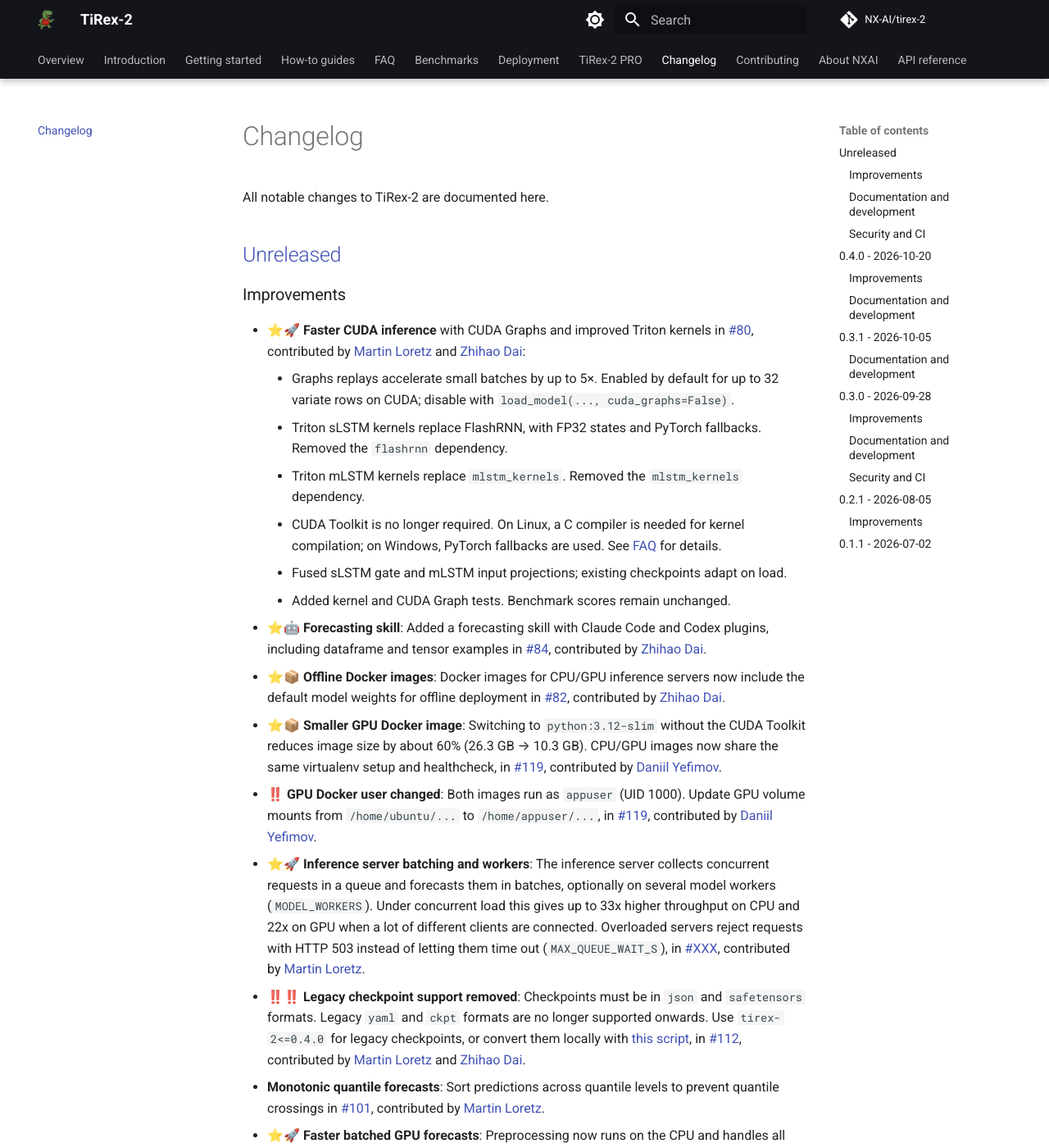
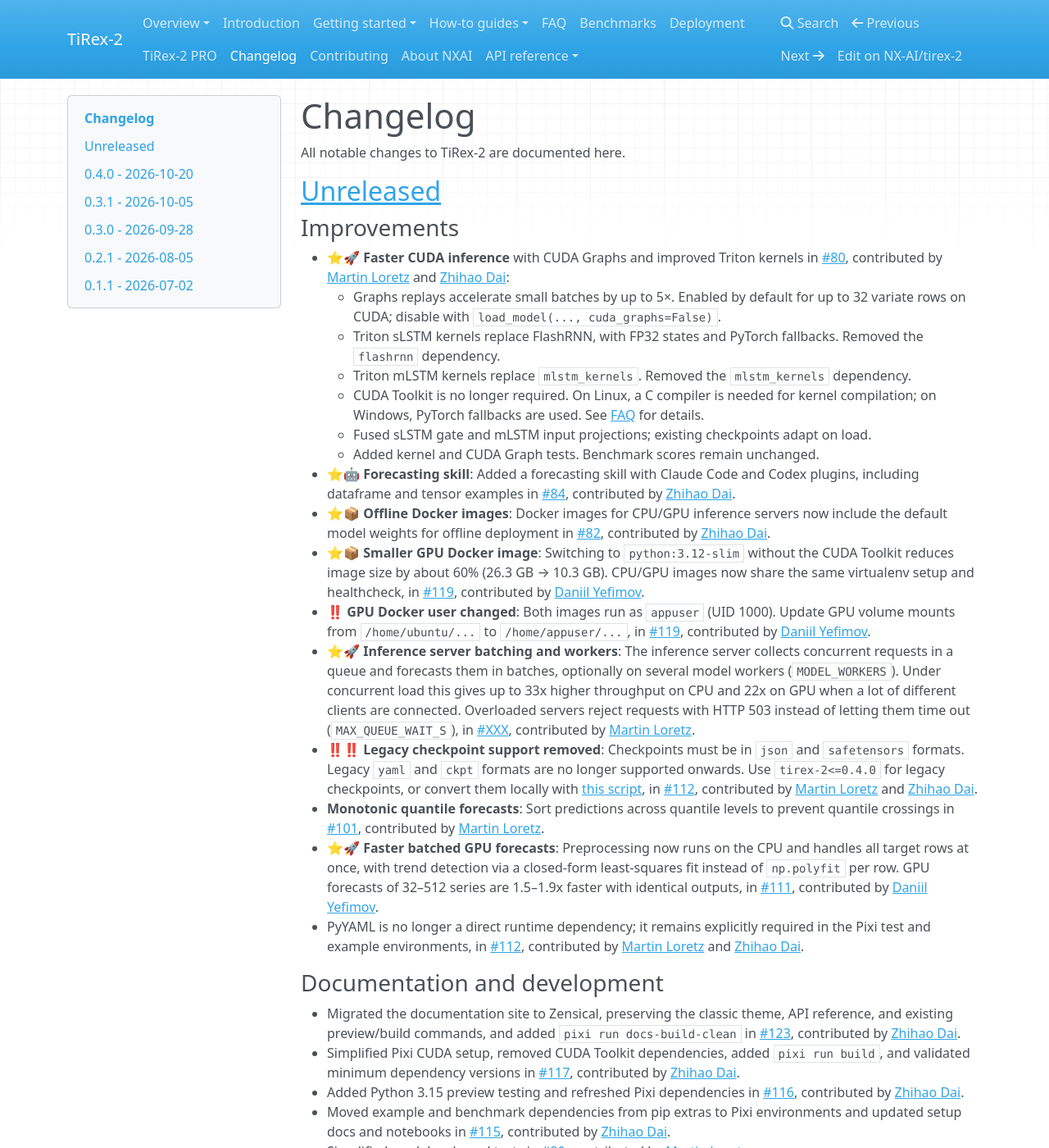
Before and after one commit to NX-AI/tirex-2, an MkDocs documentation site: the page built from docs/changelog.md, in a window 1280 px wide and 1400 px high. Shown: the whole window at 82% size. Built offline with MkDocs 1.6.1, drawn with Linux system fonts in a browser that asks for light colours; nearby versions of some CDN libraries; comment, search, counter and statistics services are not loaded; some of the changed text lies outside the part shown.

Commit message:
Docs: migrate documentation to Zensical (#123)
* docs: migrate documentation to Zensical

* docs(site): document Zensical workflows and add clean build task

* docs(changelog): link Zensical migration PR

```diff
--- a/CHANGELOG.md
+++ b/CHANGELOG.md
@@ -26,6 +26,7 @@
 
 ### Documentation and development
 
+- Migrated the documentation site to Zensical, preserving the classic theme, API reference, and existing preview/build commands, and added `pixi run docs-build-clean` in [#123](https://github.com/NX-AI/tirex-2/pull/123), contributed by [Zhihao Dai](https://github.com/daidahao).
 - Simplified Pixi CUDA setup, removed CUDA Toolkit dependencies, added `pixi run build`, and validated minimum dependency versions in [#117](https://github.com/NX-AI/tirex-2/pull/117), contributed by [Zhihao Dai](https://github.com/daidahao).
 - Added Python 3.15 preview testing and refreshed Pixi dependencies in [#116](https://github.com/NX-AI/tirex-2/pull/116), contributed by [Zhihao Dai](https://github.com/daidahao).
 - Moved example and benchmark dependencies from pip extras to Pixi environments and updated setup docs and notebooks in [#115](https://github.com/NX-AI/tirex-2/pull/115), contributed by [Zhihao Dai](https://github.com/daidahao).
--- a/mkdocs.yml
+++ b/mkdocs.yml
@@ -7,7 +7,7 @@
 copyright: Copyright &copy; NXAI GmbH
 
 theme:
-  name: material
+  variant: classic
   logo: images/tirex.svg
   favicon: images/tirex.svg
   palette:
```
Also changed, not shown: CONTRIBUTING.md (+4 -2 lines), docs/api/index.md (+2 -1 lines), pyproject.toml (+4 -5 lines), 2 other files.
